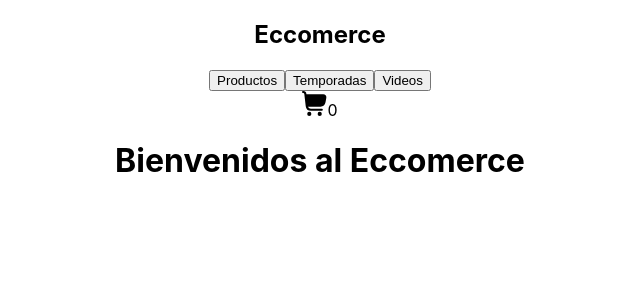
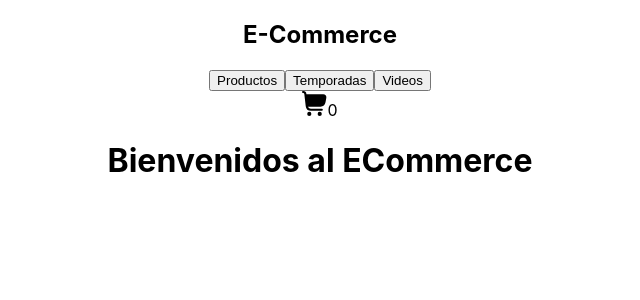
Before and after one commit to alanivanmaciel/React-PreEntrega1-Alan-Maciel, a React (Create React App) app: page / in a window 1280 px wide. Shown: the top 300 px of the page, without its empty margins (320-960 px from the left). Built offline with nearby package versions, Linux system fonts and the light colour scheme.

Commit message:
Correcciones varias

```diff
--- a/public/index.html
+++ b/public/index.html
@@ -10,34 +10,11 @@
       content="Web site created using create-react-app"
     />
     <link rel="apple-touch-icon" href="%PUBLIC_URL%/logo192.png" />
-    <!--
-      manifest.json provides metadata used when your web app is installed on a
-      user's mobile device or desktop. See https://developers.google.com/web/fundamentals/web-app-manifest/
-    -->
     <link rel="manifest" href="%PUBLIC_URL%/manifest.json" />
-    <!--
-      Notice the use of %PUBLIC_URL% in the tags above.
-      It will be replaced with the URL of the `public` folder during the build.
-      Only files inside the `public` folder can be referenced from the HTML.
-
-      Unlike "/favicon.ico" or "favicon.ico", "%PUBLIC_URL%/favicon.ico" will
-      work correctly both with client-side routing and a non-root public URL.
-      Learn how to configure a non-root public URL by running `npm run build`.
-    -->
-    <title>React App</title>
+    <title>E-Commerce</title>
   </head>
   <body>
     <noscript>You need to enable JavaScript to run this app.</noscript>
     <div id="root"></div>
-    <!--
-      This HTML file is a template.
-      If you open it directly in the browser, you will see an empty page.
-
-      You can add webfonts, meta tags, or analytics to this file.
-      The build step will place the bundled scripts into the <body> tag.
-
-      To begin the development, run `npm start` or `yarn start`.
-      To create a production bundle, use `npm run build` or `yarn build`.
-    -->
   </body>
 </html>
--- a/src/App.js
+++ b/src/App.js
@@ -7,7 +7,7 @@ function App() {
     <div className="App">
       <header>
         <NavBar />
-        <ItemListContainer greeting={"Bienvenidos al Eccomerce"} />
+        <ItemListContainer greeting={"Bienvenidos al ECommerce"} />
       </header>
     </div>
   );
--- a/src/components/NavBar/NavBar.jsx
+++ b/src/components/NavBar/NavBar.jsx
@@ -3,7 +3,7 @@ import CartWidget from "../CartWidget/CartWidget";
 function NavBar(props) {
   return (
     <nav>
-      <h1>Eccomerce</h1>
+      <h1>E-Commerce</h1>
       <div>
         <button>Productos</button>
         <button>Temporadas</button>
```
